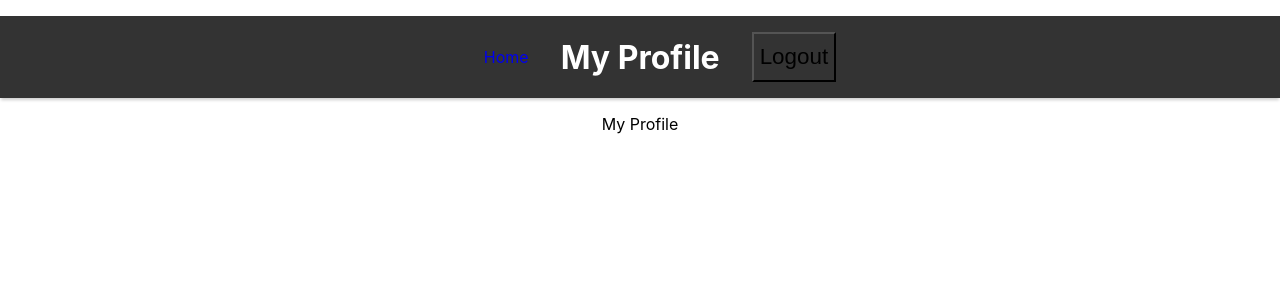
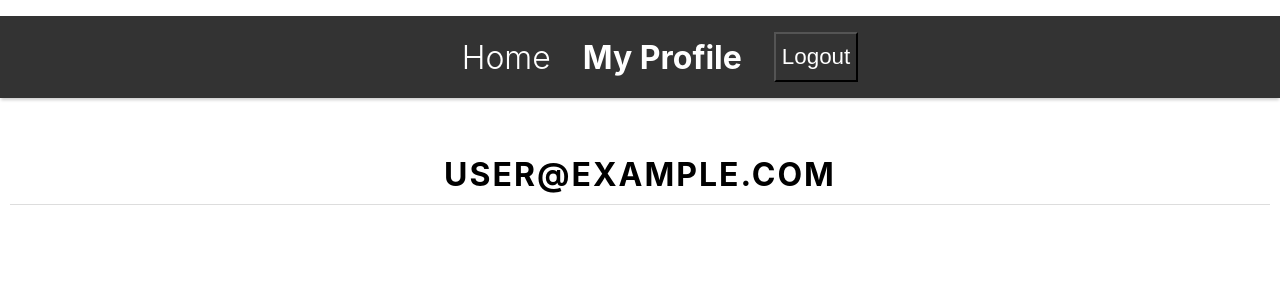
Before and after one commit to yipdamon/ITEC4012_Final_Social_App, a React (Create React App) app: page /profile in a window 1280 px wide. Shown: the top 300 px of the page. Built offline with nearby package versions, Linux system fonts and the light colour scheme; no server answers; sample sign-in values are in the browser's storage.

Commit message:
Profile page, with proper loging info, basic database stuff for posts

```diff
--- a/src/components/Logout/index.jsx
+++ b/src/components/Logout/index.jsx
@@ -1,5 +1,6 @@
 import { getAuth, onAuthStateChanged, signOut } from 'firebase/auth';
 import { useEffect, useState } from 'react';
+import "./styles.css";
 
 export const Logout = () => {
 
--- /dev/null
+++ b/src/components/Logout/styles.css
@@ -0,0 +1,3 @@
+.logout-btn {
+    color: white;
+}
--- a/src/components/Navbar/styles.css
+++ b/src/components/Navbar/styles.css
@@ -16,6 +16,9 @@
 
 .navbar a {
     text-decoration: none;
+    font-size: 2rem;
+    font-weight: 300;
+    color: white;
 }
 
 .navbar a.nav-selected {
--- /dev/null
+++ b/src/components/SocialItem/index.jsx
@@ -0,0 +1,17 @@
+import './styles.css';
+import SocialsOrderContext from '../../context/SocialsOrderContext';
+import { useContext } from 'react';
+
+export const SocialItem = (props) => {
+
+    const {text, user} = props;
+
+    const globalState = useContext(SocialsOrderContext);
+
+    return (
+        <div className="social">
+            <p className="social-text"> {text} </p>
+            <p className="social-user"> {user} </p>
+        </div>
+    )
+}
--- /dev/null
+++ b/src/components/SocialItem/styles.css
@@ -0,0 +1,14 @@
+.social{
+    padding: 10px;
+    background-color: rgba(218, 218, 218, 0.8);;
+    /* box-shadow: 0 3px 3px -1px rgba(0, 0, 0, 0.2); */
+    border: 1px solid #2f3336;
+}
+
+.social-text{
+    color: #ff4040;
+}
+
+.social-user{
+    color: #2d9ef5;
+}
--- a/src/components/pages/HomePage/index.jsx
+++ b/src/components/pages/HomePage/index.jsx
@@ -1,12 +1,15 @@
 import "./styles.css";
 import { useEffect, useState, useContext} from "react";
 import SocialsOrderContext from "../../../context/SocialsOrderContext";
+import { SocialItem } from "../../SocialItem";
 
 import { getAuth, onAuthStateChanged } from 'firebase/auth';
 import { useHistory } from "react-router";
 
+
 export const HomePage = () => {
 
+  const [socials, setSocials] = useState([]);
   const [loading, setLoading] = useState(true);
 
   const globalState = useContext(SocialsOrderContext);
@@ -33,7 +36,7 @@
 
 const getSocials = async() => {
   try {
-    const response = await fetch('https://firestore.googleapis.com/v1/projects/itec-dec-02/databases/(default)/documents/pets/');
+    const response = await fetch('https://firestore.googleapis.com/v1/projects/itec4012-final-a164f/databases/(default)/documents/socials/');
     const data = await response.json();
     //console.log(data);
     const formattedData = data.documents.map( (item) => {
@@ -41,6 +44,7 @@
     });
 
     //console.log (formattedData);
+    setSocials(formattedData);
     globalState.initializeSocials(formattedData);
     setLoading(false);
 
@@ -52,8 +56,13 @@
 
   return (
     <div className="socials-page">
-      <h1 className="socials-title"> All Socials </h1>
+      <h1 className="socials-title"> Posts </h1>
       <div className="socials-container">
+      {
+        socials.map((social) => (
+          <SocialItem text={social.text.stringValue} user={social.user.stringValue} ></SocialItem>
+        ))
+      }
 
       {
         loading && <p>Loading Data..</p>
--- a/src/components/pages/HomePage/styles.css
+++ b/src/components/pages/HomePage/styles.css
@@ -4,7 +4,7 @@
 
 .socials-container {
     display: flex;
-    flex-direction: row;
+    flex-direction: column-reverse;
     flex-wrap: wrap;
 }
 
--- a/src/components/pages/ProfilePage/index.jsx
+++ b/src/components/pages/ProfilePage/index.jsx
@@ -1,9 +1,38 @@
+// import "./styles.css";
+
+// export const ProfilePage = () => {
+//   return (
+//     <div className="profile-page">
+//       My Profile
+//     </div>
+//   );
+// };
+
+
+import {useParams} from 'react-router-dom';
+import { useContext, useEffect, useState } from 'react';
+import { Button } from '../../Button';
+
 import "./styles.css";
+import SocialsOrderContext from '../../../context/SocialsOrderContext';
+import { getAuth } from 'firebase/auth';
 
-export const ProfilePage = () => {
-  return (
-    <div className="profile-page">
-      My Profile
-    </div>
-  );
-};
+export const ProfilePage = (props) => {
+
+    const globalState = useContext(SocialsOrderContext);
+
+    const auth = getAuth();
+    const user = auth.currentUser;
+
+    if (user !== null){
+      const email = user.email;
+      return (
+        <div className="socials-page">
+            <h1 className="socials-title"> {email} </h1>
+        </div>
+      )
+    } else {
+      return <p>Please login first!</p>
+
+    }
+}
```
Also changed, not shown: src/components/Navbar/index.jsx (line endings or trailing spaces).
